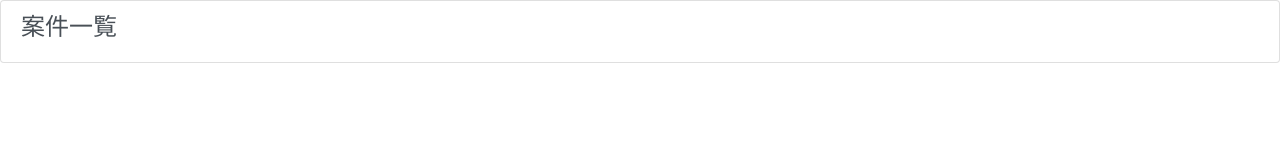
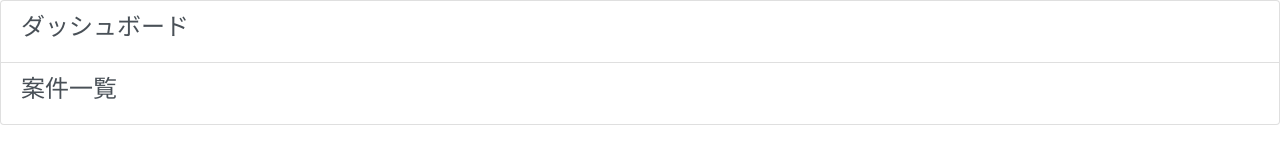
Before and after one commit to ishidaybc/newSfa, a website: page public_html/index.html in a window 1280 px wide. Drawn offline with nearby package versions, Linux system fonts and the light colour scheme.

Commit message:
indexにダッシュボードを追加

```diff
--- a/public_html/index.html
+++ b/public_html/index.html
@@ -24,6 +24,9 @@ and open the template in the editor.
     </head>
     <body>
         <div class="list-group">
+            <a href="./dashboard.html" class="list-group-item list-group-item-action">
+                <h4 class="list-group-item-heading">ダッシュボード</h4>
+            </a>
             <a href="./projectList.html" class="list-group-item list-group-item-action">
                 <h4 class="list-group-item-heading">案件一覧</h4>
             </a>
```
